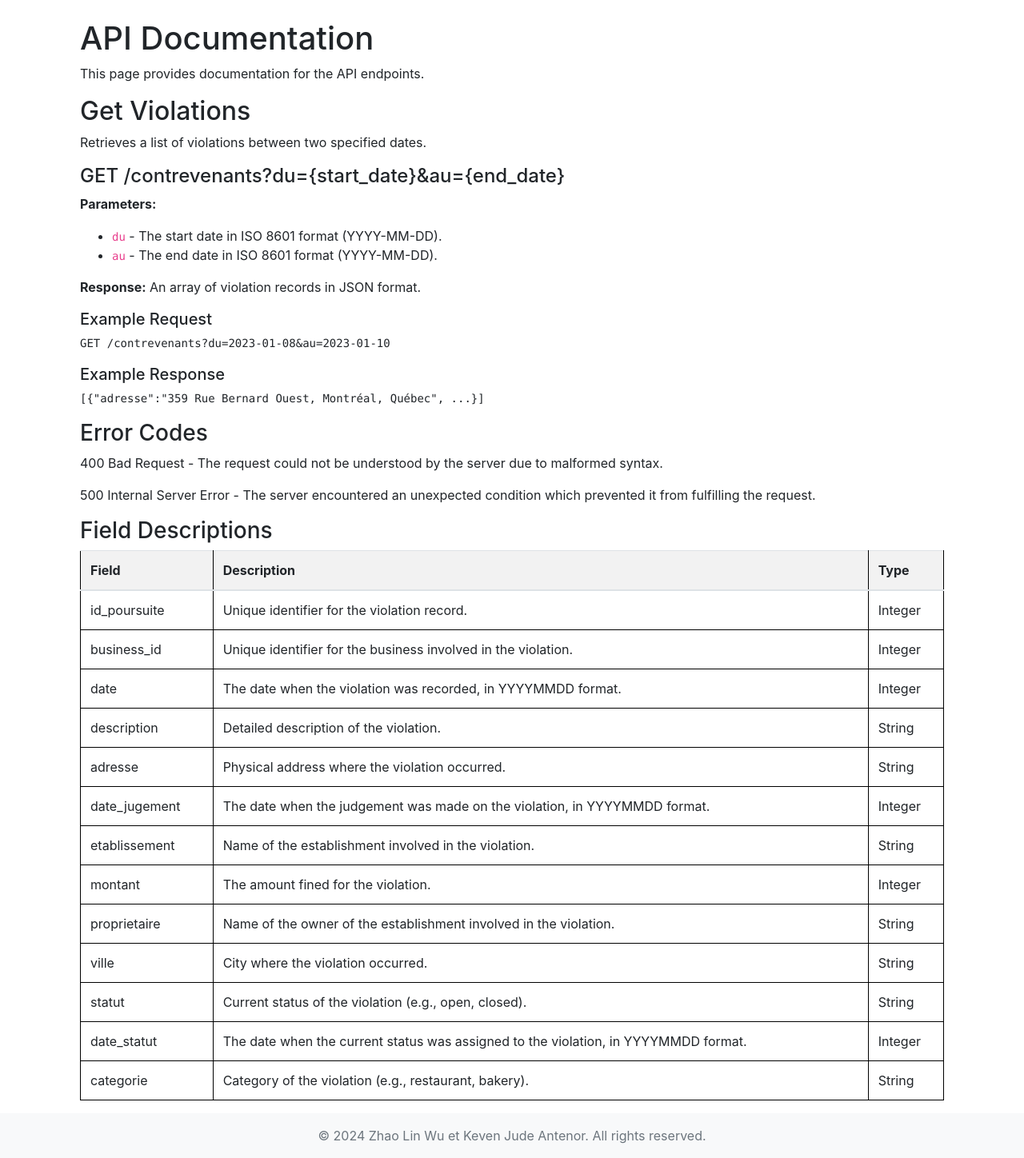
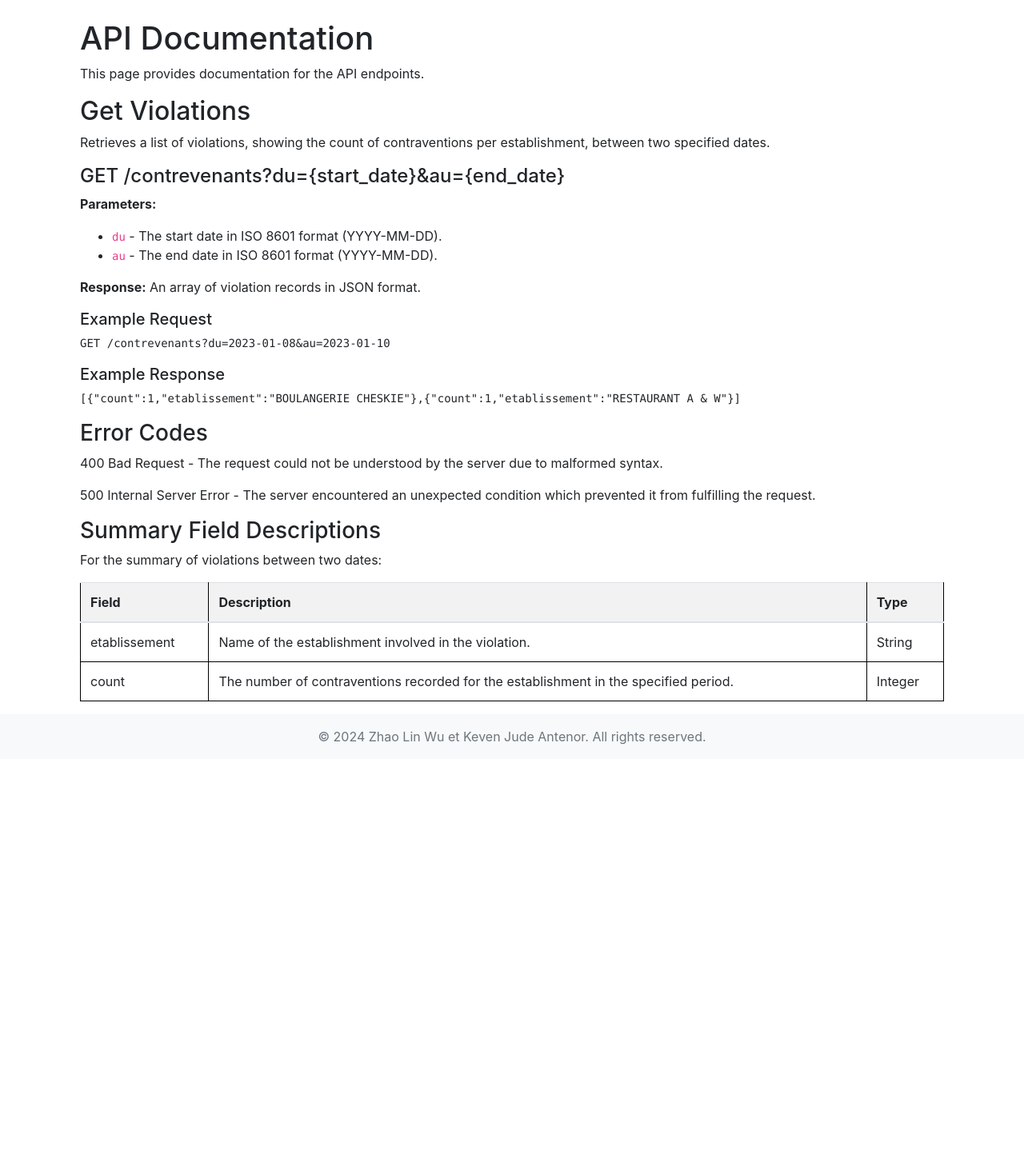
Before and after one commit to KevenJAntenor/FoodWatch, a Flask app: page /doc in a window 1280 px wide. Shown: the part 76-1524 px from the top of the page at 80% size. After the commit the page ends 1007 px from the top, so only its background shows below. Run offline with Flask 3, Linux system fonts and the light colour scheme; some libraries are stand-ins or nearby versions.

Commit message:
implementation des fonctionnalite A5

```diff
--- a/database.py
+++ b/database.py
@@ -58,8 +58,10 @@ class Database:
         end_date_int = int(end_date.replace('-', ''))
 
         query = """
-            SELECT * FROM violations
-            WHERE date BETWEEN ? AND ?
+        SELECT etablissement, COUNT(id_poursuite) as count
+        FROM violations
+        WHERE date BETWEEN ? AND ?
+        GROUP BY etablissement
         """
         cursor.execute(query, (start_date_int, end_date_int))
 
--- a/static/js/scripts.js
+++ b/static/js/scripts.js
@@ -3,3 +3,30 @@ document.addEventListener('DOMContentLoaded', (event) => {
     const currentYear = new Date().getFullYear();
     document.querySelector('.footer .text-muted').textContent = `© ${currentYear} Zhao Lin Wu et Keven Jude Antenor. All rights reserved.`;
 });
+
+document.addEventListener('DOMContentLoaded', function() {
+    const form = document.getElementById('quick-search-form');
+    const resultsTable = document.getElementById('results-table');
+    const resultsBody = document.getElementById('results-body');
+
+    form.addEventListener('submit', function(e) {
+        e.preventDefault();
+        const startDate = document.getElementById('start-date').value;
+        const endDate = document.getElementById('end-date').value;
+
+        fetch(`/contrevenants?du=${startDate}&au=${endDate}`)
+            .then(response => response.json())
+            .then(data => {
+                resultsBody.innerHTML = '';
+                data.forEach(violation => {
+                    const row = `<tr>
+                                    <td>${violation.etablissement}</td>
+                                    <td>${violation.count}</td>
+                                 </tr>`;
+                    resultsBody.innerHTML += row;
+                });
+                resultsTable.style.display = 'table';
+            })
+            .catch(error => console.error('Error fetching data:', error));
+    });
+});
--- a/templates/doc.html
+++ b/templates/doc.html
@@ -9,7 +9,7 @@
 
     <section class="mt-3">
         <h2>Get Violations</h2>
-        <p>Retrieves a list of violations between two specified dates.</p>
+        <p>Retrieves a list of violations, showing the count of contraventions per establishment, between two specified dates.</p>
         <h4>GET /contrevenants?du={start_date}&au={end_date}</h4>
         <p><strong>Parameters:</strong></p>
         <ul>
@@ -20,7 +20,7 @@
         <h5>Example Request</h5>
         <pre>GET /contrevenants?du=2023-01-08&au=2023-01-10</pre>
         <h5>Example Response</h5>
-        <pre>[{"adresse":"359 Rue Bernard Ouest, Montréal, Québec", ...}]</pre>
+            <pre>[{"count":1,"etablissement":"BOULANGERIE CHESKIE"},{"count":1,"etablissement":"RESTAURANT A & W"}]</pre>
     </section>
 
     <section class="mt-3">
@@ -30,7 +30,8 @@
     </section>
 
 <section class="mt-3">
-        <h3>Field Descriptions</h3>
+    <h3>Summary Field Descriptions</h3>
+    <p>For the summary of violations between two dates:</p>
     <table class="table">
         <thead>
             <tr>
@@ -41,74 +42,20 @@
         </thead>
         <tbody>
             <tr>
-      <td>id_poursuite</td>
-      <td>Unique identifier for the violation record.</td>
-      <td>Integer</td>
-    </tr>
-    <tr>
-      <td>business_id</td>
-      <td>Unique identifier for the business involved in the violation.</td>
-      <td>Integer</td>
-    </tr>
-    <tr>
-      <td>date</td>
-      <td>The date when the violation was recorded, in YYYYMMDD format.</td>
-      <td>Integer</td>
-    </tr>
-    <tr>
-      <td>description</td>
-      <td>Detailed description of the violation.</td>
-      <td>String</td>
-    </tr>
-    <tr>
-      <td>adresse</td>
-      <td>Physical address where the violation occurred.</td>
-      <td>String</td>
-    </tr>
-    <tr>
-      <td>date_jugement</td>
-      <td>The date when the judgement was made on the violation, in YYYYMMDD format.</td>
-      <td>Integer</td>
-    </tr>
-    <tr>
                 <td>etablissement</td>
                 <td>Name of the establishment involved in the violation.</td>
                 <td>String</td>
             </tr>
             <tr>
-      <td>montant</td>
-      <td>The amount fined for the violation.</td>
+                <td>count</td>
+                <td>The number of contraventions recorded for the establishment in the specified period.</td>
                 <td>Integer</td>
-    </tr>
-    <tr>
-      <td>proprietaire</td>
-      <td>Name of the owner of the establishment involved in the violation.</td>
-      <td>String</td>
-    </tr>
-    <tr>
-      <td>ville</td>
-      <td>City where the violation occurred.</td>
-      <td>String</td>
-    </tr>
-    <tr>
-      <td>statut</td>
-      <td>Current status of the violation (e.g., open, closed).</td>
-      <td>String</td>
-    </tr>
-    <tr>
-      <td>date_statut</td>
-      <td>The date when the current status was assigned to the violation, in YYYYMMDD format.</td>
-      <td>Integer</td>
-    </tr>
-    <tr>
-      <td>categorie</td>
-      <td>Category of the violation (e.g., restaurant, bakery).</td>
-      <td>String</td>
             </tr>
         </tbody>
     </table>
 </section>
 
 
+
 </div>
 {% endblock %}
```
Also changed, not shown: templates/index.html (+25 -3 lines). Lines whose indentation alone changed are shown as unchanged.
